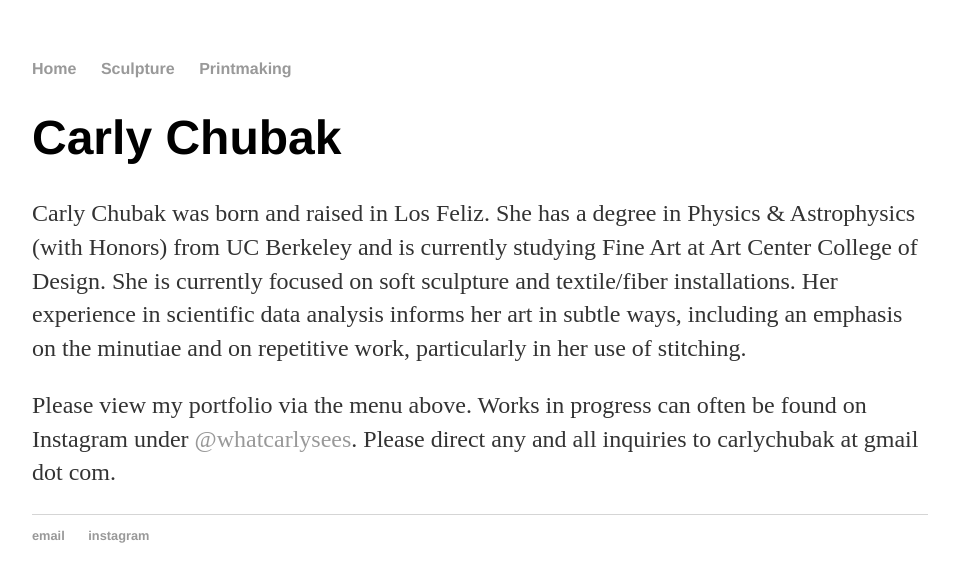
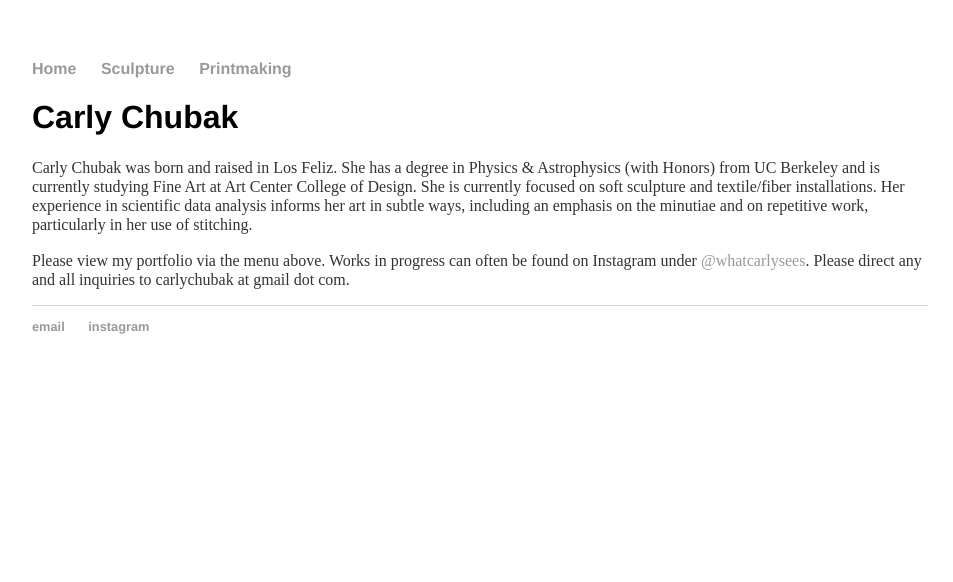
Before and after one commit to carlychubak/carlychubak.github.io, a Jekyll site: the page built from index.html, in a window 1280 px wide. Shown: the top 582 px of the page, without its empty margins (160-1113 px from the left). Built offline with Jekyll 4.4.1, drawn with Linux system fonts in a browser that asks for light colours.

Commit message:
changed font sizes
edit font size… let’s see what happens

```diff
--- a/css/main.css
+++ b/css/main.css
@@ -20,12 +20,12 @@ a:hover {
     text-decoration: underline;
 }
 h1 {
-    font-size: 3em;
+    font-size: 2em;
     font-family:'Helvetica', 'Arial', 'Sans-Serif';
 }
 p {
-    font-size: 1.5em;
-    line-height: 1.4em;
+    font-size: 1em;
+    line-height: 1.2em;
     color: #333;
 }
 footer {
```
